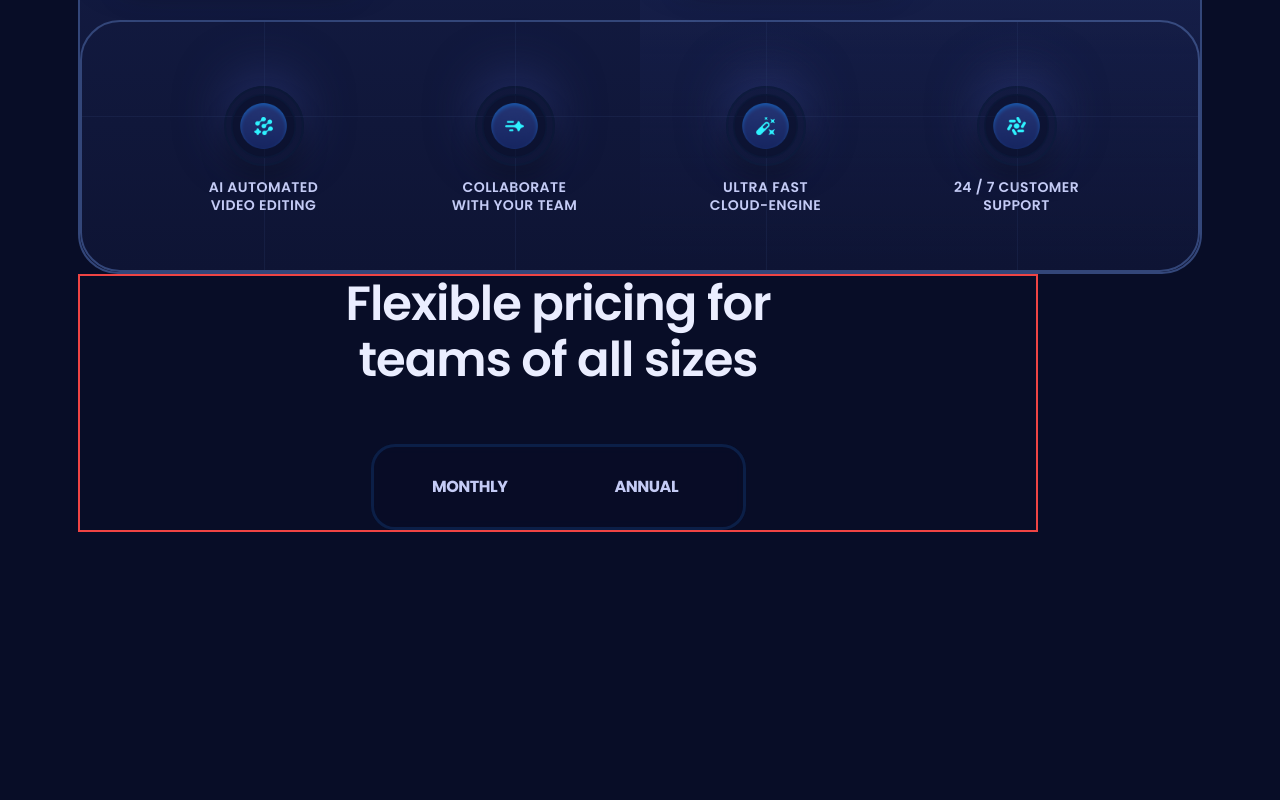
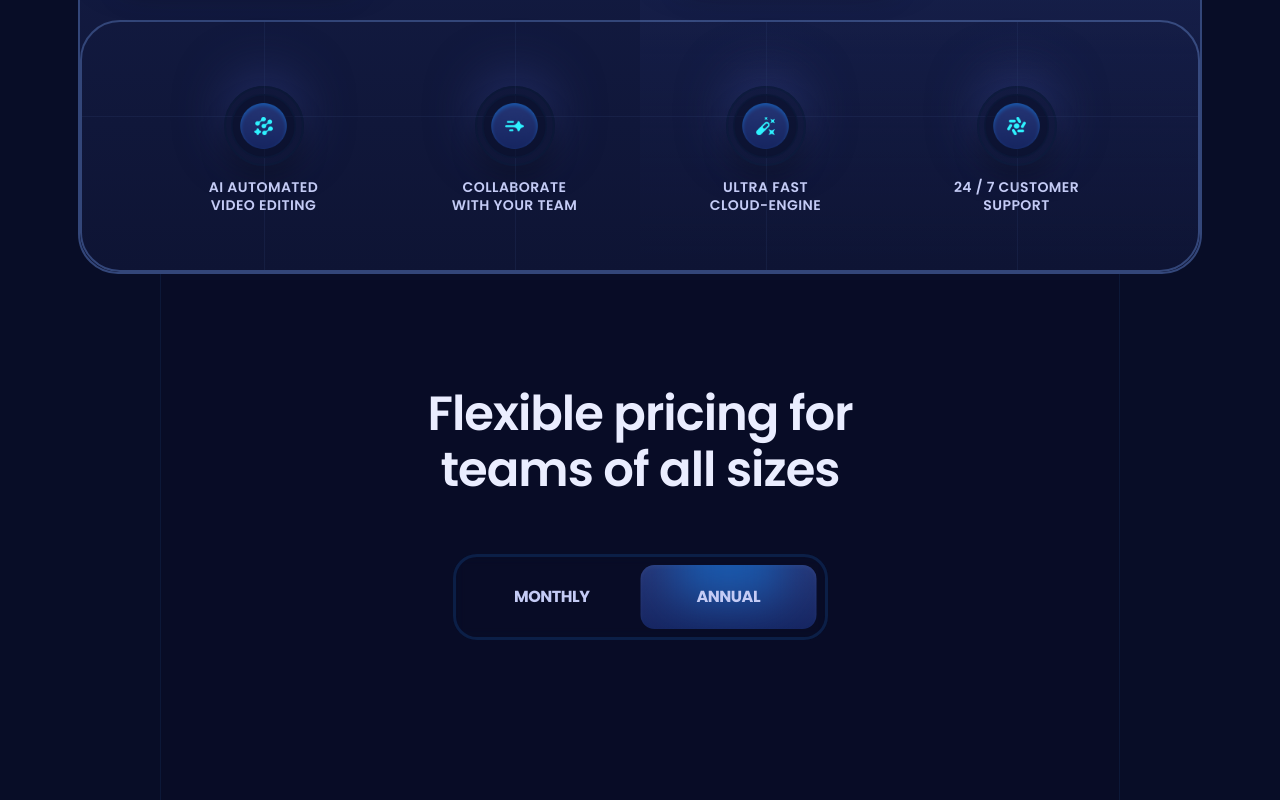
Before and after one commit to ian-roland/Xora, a React (Vite) app in the folder frontend/: page / in a window 1280 px wide. Shown: the part 1530-2330 px from the top of the page. Before the commit the page ends 2062 px from the top, so only its background shows below. Built offline with nearby package versions, Linux system fonts and the light colour scheme.

Commit message:
added: styling to the buttons using clsx

```diff
--- a/frontend/src/sections/Pricing.jsx
+++ b/frontend/src/sections/Pricing.jsx
@@ -8,14 +8,31 @@ const Pricing = () => {
     <section>
       <Element name="pricing">
         <div className="container">
-          <div className="max-w-[960px] border-2 border-red-500">
+          <div className="max-w-[960px] princing-head_before relative mx-auto border-l border-r border-s2 bg-s1/50 pb-40 pt-28 max-xl:max-w-4xl max-lg:border-none max-md:pb-32 max-md:pt-16">
             <h3 className="h3 max-lg:h4 max-md:h5 z-3 relative mx-auto mb-14 max-w-lg text-center text-p4 max-md:mb-11 max-sm:max-w-sm">
               Flexible pricing for teams of all sizes
             </h3>
 
             <div className="relative z-4 mx-auto flex w-[375px] rounded-3xl border-[3px] border-s4/25 bg-s1/50 p-2 backdrop-blur-[6px] max-md:w-[310px]">
-              <button className={clsx('pricing-head_btn' , monthly && "text-p4")} onClick={() => setMonthly(true)}>Monthly</button>
-              <button className={clsx('pricing-head_btn' , !monthly && "text-p4")} onClick={() => setMonthly(false)}>Annual</button>
+              <button
+                className={clsx("pricing-head_btn", monthly && "text-p4")}
+                onClick={() => setMonthly(true)}
+              >
+                Monthly
+              </button>
+              <button
+                className={clsx("pricing-head_btn", !monthly && "text-p4")}
+                onClick={() => setMonthly(false)}
+              >
+                Annual
+              </button>
+
+              <div
+                className={clsx(
+                  "g4 rounded-14 before:h-100 pricing-head_btn_before absolute left-2 top-2 h-[calc(100%-16px)] w-[calc(50%-8px)] overflow-hidden shadow-400 transition-transform duration-500",
+                  !monthly && "translate-x-full"
+                )}
+              />
             </div>
           </div>
         </div>
```
